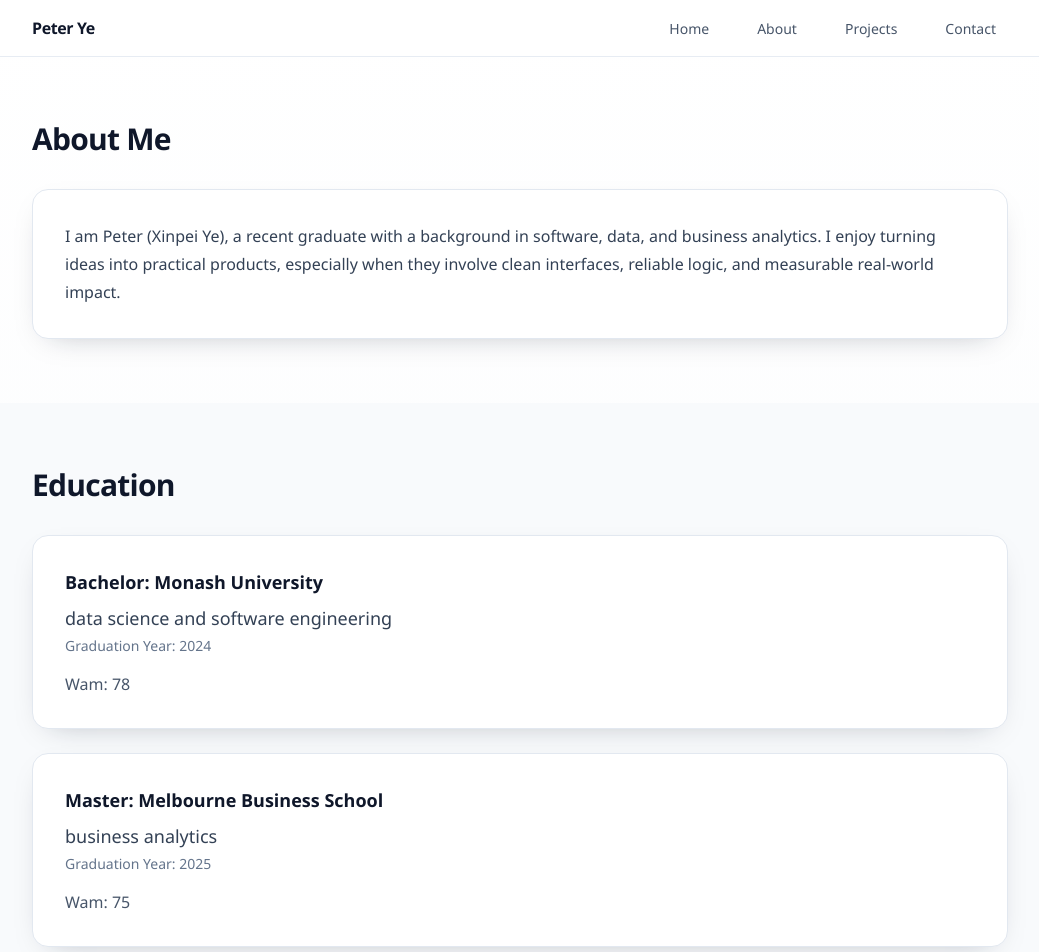
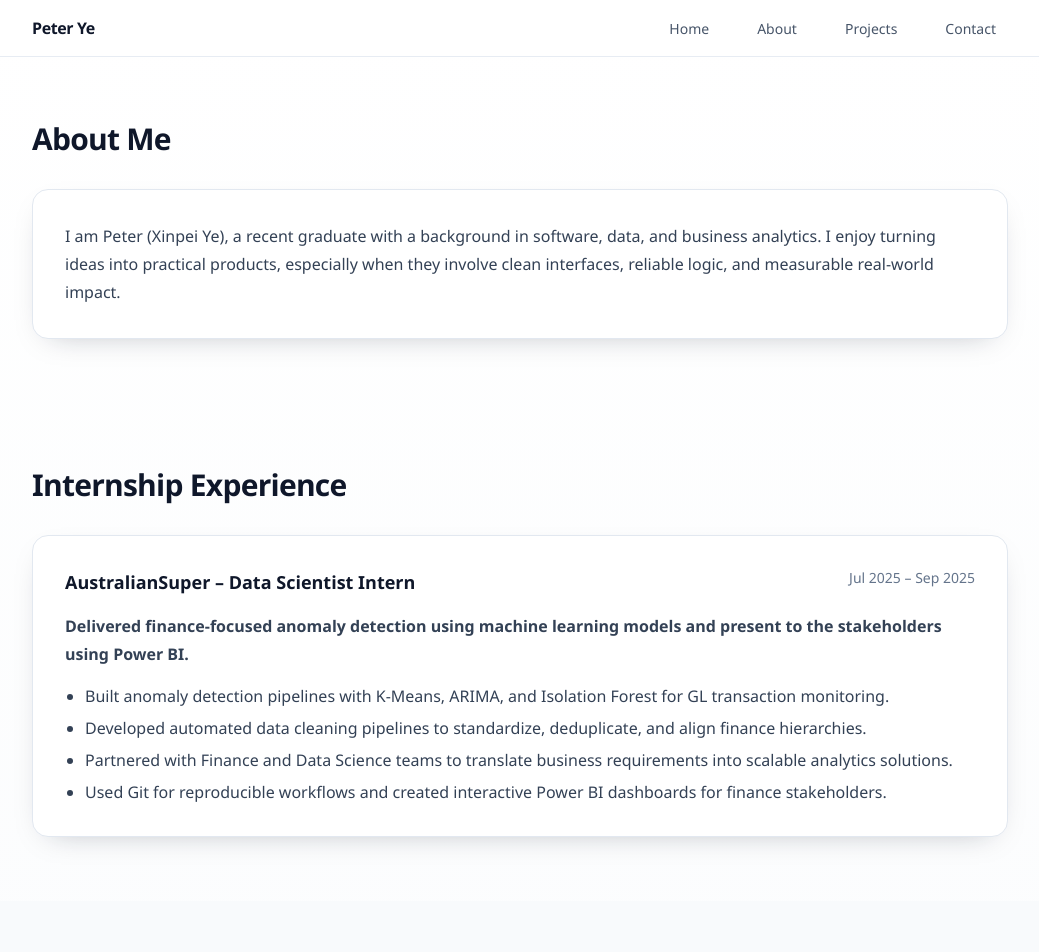
Before and after one commit to bumblebeeye/portfolio-website, a Next.js app: page /about in a window 1280 px wide. Shown: the top 952 px of the page, without its empty margins (120-1159 px from the left). Built offline with nearby package versions, Linux system fonts and the light colour scheme.

Commit message:
add intership information in "about" page, and changed sections' distance to be more compact.

```diff
--- a/src/app/about/page.tsx
+++ b/src/app/about/page.tsx
@@ -10,6 +10,7 @@ export default function AboutPage() {
     <>
       <Section
         title="About Me"
+        className="py-10 sm:py-12"
       >
         <div className="rounded-2xl border border-slate-200 bg-white p-6 shadow-card sm:p-8">
           <p className="leading-7 text-slate-700">
@@ -19,7 +20,30 @@ export default function AboutPage() {
         </div>
       </Section>
 
-      <Section title="Education" className="bg-slate-50">
+      <Section title="Internship Experience" className="py-8 sm:py-10">
+        <div className="rounded-2xl border border-slate-200 bg-white p-6 shadow-card sm:p-8">
+          <div className="flex flex-col gap-2 sm:flex-row sm:items-start sm:justify-between">
+            <div>
+              <h3 className="text-lg font-semibold text-slate-900">AustralianSuper – Data Scientist Intern</h3>
+            </div>
+            <p className="text-sm font-medium text-slate-500">Jul 2025 – Sep 2025</p>
+          </div>
+
+          <p className="mt-4 leading-7 font-semibold text-slate-700">
+            Delivered finance-focused anomaly detection using machine learning models
+            and present to the stakeholders using Power BI.
+          </p>
+
+          <ul className="mt-4 list-disc space-y-2 pl-5 text-slate-700">
+            <li>Built anomaly detection pipelines with K-Means, ARIMA, and Isolation Forest for GL transaction monitoring.</li>
+            <li>Developed automated data cleaning pipelines to standardize, deduplicate, and align finance hierarchies.</li>
+            <li>Partnered with Finance and Data Science teams to translate business requirements into scalable analytics solutions.</li>
+            <li>Used Git for reproducible workflows and created interactive Power BI dashboards for finance stakeholders.</li>
+          </ul>
+        </div>
+      </Section>
+
+      <Section title="Education" className="bg-slate-50 py-8 sm:py-10">
         <div className="rounded-2xl border border-slate-200 bg-white p-6 shadow-card sm:p-8">
           <h3 className="text-lg font-semibold text-slate-900">Bachelor: Monash University</h3>
           <p className="mt-2 text-lg text-slate-700">data science and software engineering</p>
@@ -29,7 +53,7 @@ export default function AboutPage() {
           </p>
         </div>
 
-        <div className="mt-6 rounded-2xl border border-slate-200 bg-white p-6 shadow-card sm:p-8">
+        <div className="mt-4 rounded-2xl border border-slate-200 bg-white p-6 shadow-card sm:p-8">
           <h3 className="text-lg font-semibold text-slate-900">Master: Melbourne Business School</h3>
           <p className="mt-2 text-lg text-slate-700">business analytics</p>
           <p className="mt-1 text-sm text-slate-500">Graduation Year: 2025</p>
@@ -39,7 +63,7 @@ export default function AboutPage() {
         </div>
       </Section>
 
-      <Section title="What I’m Looking For" className="bg-slate-50">
+      <Section title="What I’m Looking For" className="bg-slate-50 py-8 sm:py-10">
         <div className="rounded-2xl border border-slate-200 bg-white p-6 shadow-card sm:p-8">
           <p className="leading-7 text-slate-700">
             I am currently looking for junior software engineering, web development, or data-focused roles where I can
--- a/src/app/contact/page.tsx
+++ b/src/app/contact/page.tsx
@@ -44,8 +44,7 @@ export default function ContactPage() {
       <div className="mt-8 rounded-2xl border border-dashed border-slate-300 bg-slate-50 p-6">
         <h3 className="text-base font-semibold text-slate-900">Optional: Contact Form Placeholder</h3>
         <p className="mt-2 text-slate-600">
-          You can add a simple front-end form here later if you want visitors to send quick messages directly from this
-          page.
+          reminder: add a simple front-end form here later if needed
         </p>
       </div>
     </Section>
```
